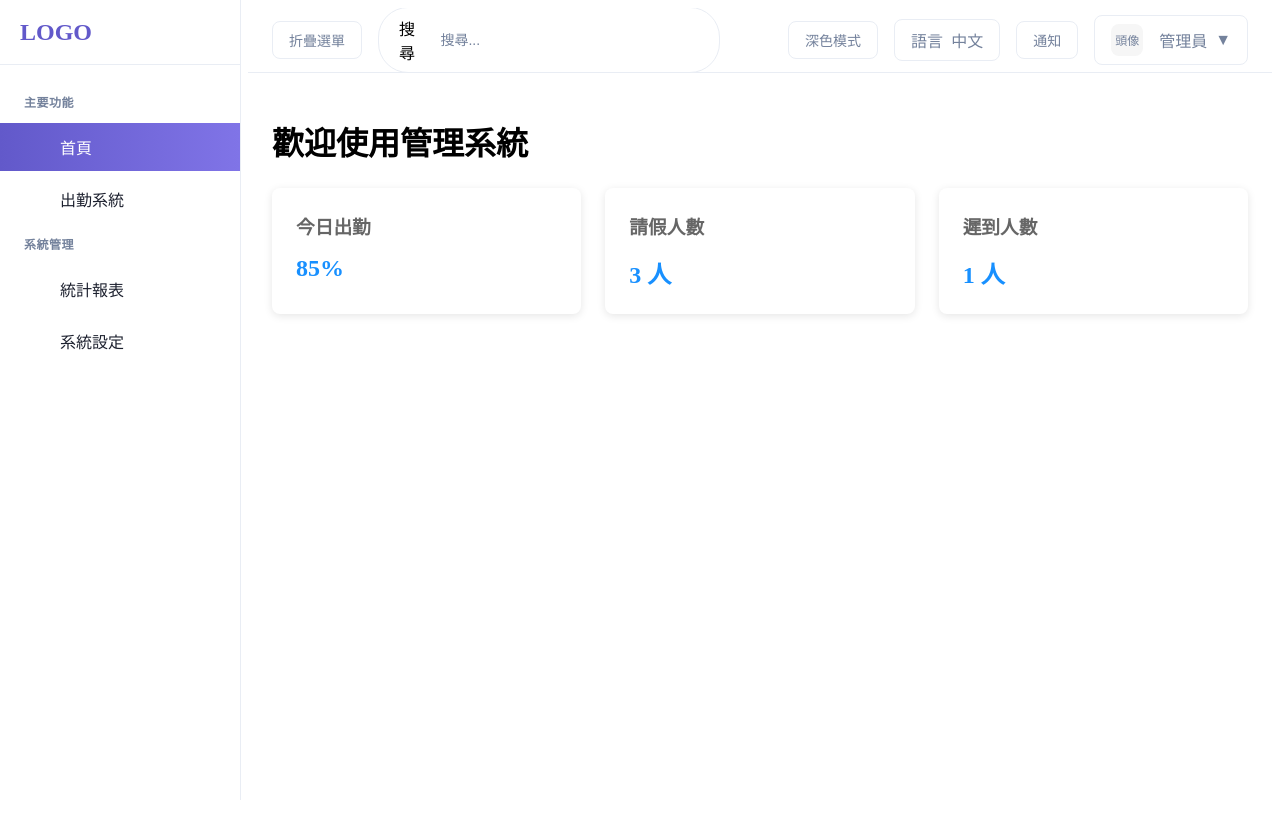
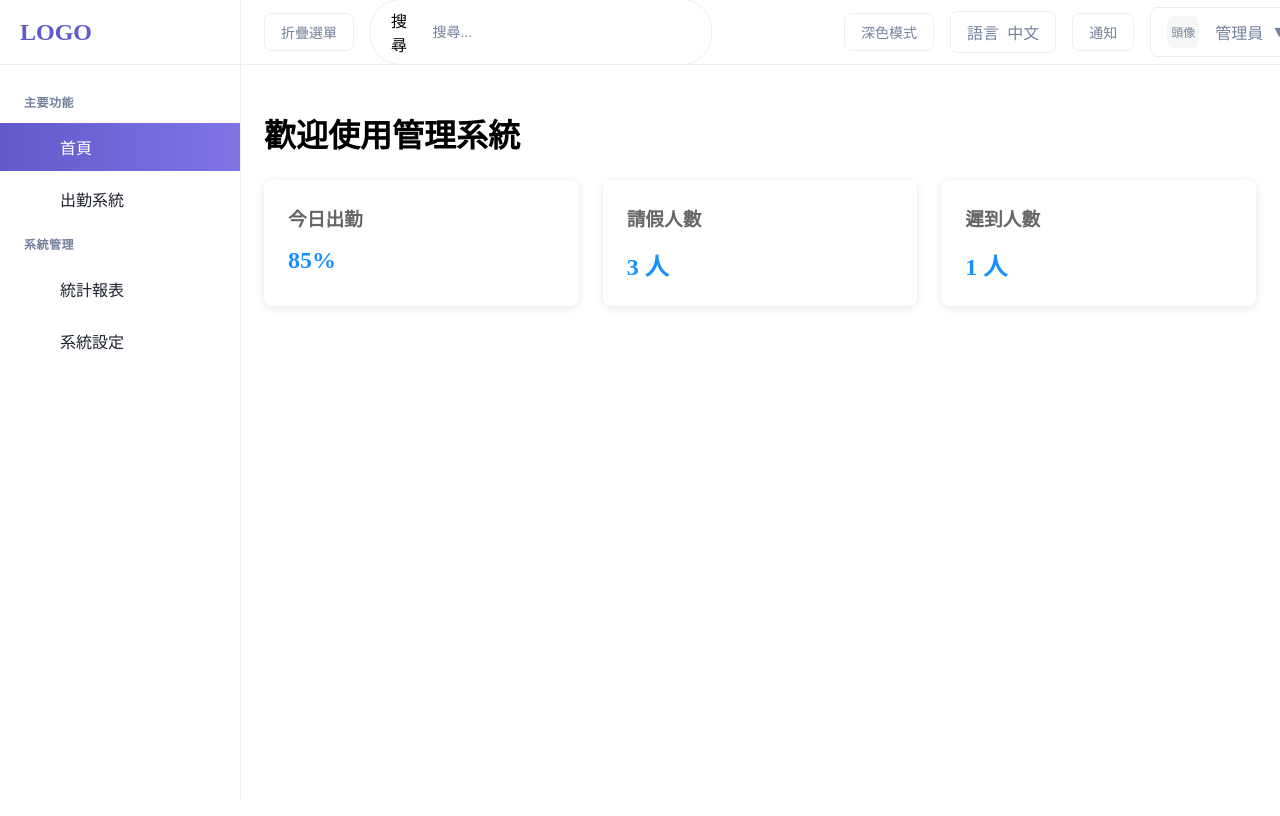
Before and after one commit to uranoni/react_layout, a React (Vite) app: page / in a window 1280 px wide. Built offline with nearby package versions, Linux system fonts and the light colour scheme.

Commit message:
modify layout

```diff
--- a/src/layout/MainLayout.module.css
+++ b/src/layout/MainLayout.module.css
@@ -3,7 +3,8 @@
   min-height: 100vh;
   display: flex;
   background-color: var(--secondary);
-  overflow-x: hidden; /* 防止水平滾動 */
+  overflow: hidden;
+  position: relative; /* 添加相對定位 */
 }
 
 /* 側邊欄 */
@@ -23,38 +24,36 @@
 .mainContent {
   flex: 1;
   margin-left: var(--sidebar-width);
-  min-width: 0;
   display: flex;
   flex-direction: column;
-  height: 100vh;
-  max-width: calc(100vw - var(--sidebar-width)); /* 防止內容超出 */
+  min-height: 100vh;
+  width: calc(100vw - var(--sidebar-width));
+  background-color: var(--secondary); /* 添加背景顏色 */
 }
 
 /* Header 部分 */
 .headerContainer {
-  position: sticky;
-  top: 0;
   height: var(--header-height);
   background: var(--card-bg);
   border-bottom: 1px solid var(--border);
   z-index: 999;
-  display: flex;
-  align-items: center;
+  width: 100%; /* 確保寬度 100% */
 }
 
 /* 內容包裝器 */
 .contentWrapper {
   flex: 1;
-  overflow: auto;
-  height: calc(100vh - var(--header-height));
+  overflow-y: auto;
   background: var(--secondary);
+  width: 100%;
+  padding: 0; /* 移除內邊距 */
 }
 
 /* 頁面容器 */
 .pageContainer {
-  height: 100%;
-  display: flex;
-  flex-direction: column;
+  min-height: calc(100vh - var(--header-height));
+  width: 100%;
+  background-color: var(--secondary); /* 添加背景顏色 */
 }
 
 /* 側邊欄收起時的樣式 */
@@ -64,7 +63,7 @@
 
 .sidebarCollapsed .mainContent {
   margin-left: var(--sidebar-mini-width);
-  max-width: calc(100vw - var(--sidebar-mini-width));
+  width: calc(100vw - var(--sidebar-mini-width));
 }
 
 /* 響應式調整 */
@@ -81,7 +80,7 @@
 
   .mainContent {
     margin-left: 0;
-    max-width: 100vw;
+    width: 100vw;
   }
 
   .sidebarCollapsed .sidebar {
@@ -90,7 +89,7 @@
 
   .sidebarCollapsed .mainContent {
     margin-left: 0;
-    max-width: 100vw;
+    width: 100vw;
   }
 }
 
--- a/src/styles/global.css
+++ b/src/styles/global.css
@@ -19,7 +19,7 @@
   /* Dark Theme Colors */
   --primary-dark: #6259ca;
   --primary-gradient-dark: linear-gradient(to right, #6259ca 0%, #8074e7 100%);
-  --secondary-dark: #0e0e23;
+  --secondary-dark: #0e0e23;  /* 確保暗色主題的背景色夠深 */
   --text-primary-dark: #dedefd;
   --text-secondary-dark: #8e9bb5;
   /* --sidebar-bg-dark: #0B2F4A; */
@@ -84,3 +84,16 @@
   --table-header-bg: #1e1e3f;
   --table-hover: #1e1e3f;
 }
+
+/* 添加全局樣式 */
+body {
+  margin: 0;
+  padding: 0;
+  background-color: var(--secondary);
+  min-height: 100vh;
+}
+
+#root {
+  min-height: 100vh;
+  background-color: var(--secondary);
+}
```
